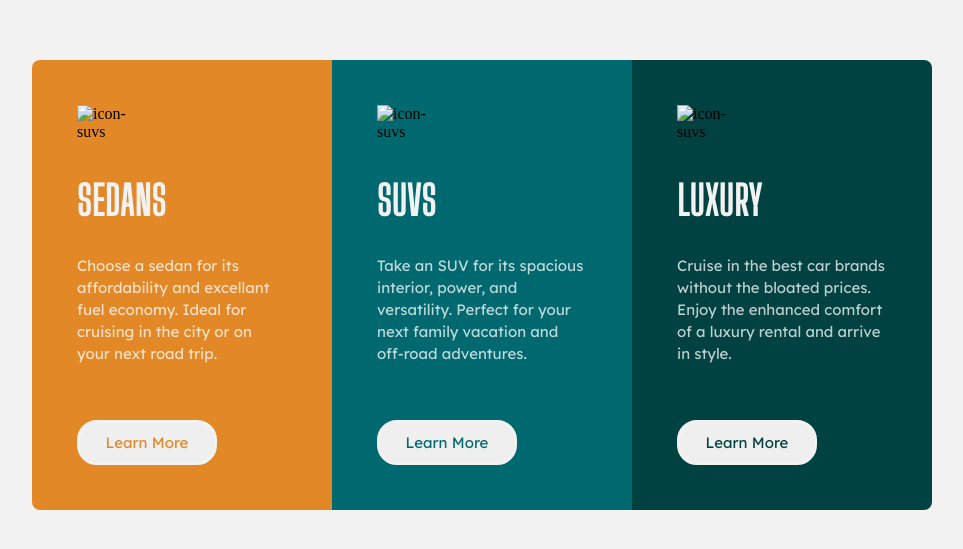
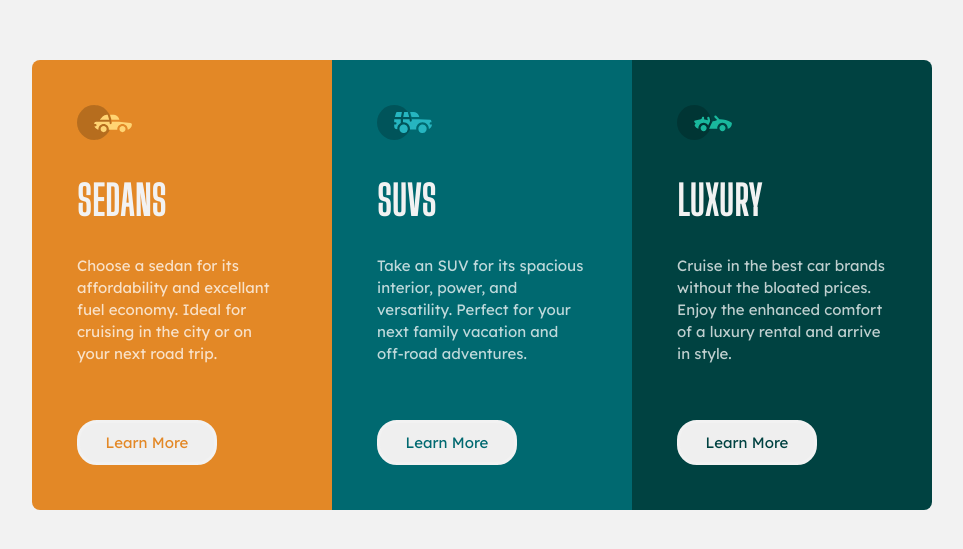
Before and after one commit to arminsayar/visit-card2, a plain HTML site: page index.html in a window 1280 px wide. Shown: the part 115-664 px from the top of the page, without its empty margins (158-1121 px from the left). Drawn offline with Linux system fonts and the light colour scheme.

Commit message:
Update index.html

```diff
--- a/index.html
+++ b/index.html
@@ -16,7 +16,7 @@
 <body>
     <div id="main-div">
         <div id="orange-div">
-            <img id="orange__img-svg" src="images/icon-sedans.svg" type="image/svg" alt="icon-suvs"></img>
+            <img id="orange__img-svg" src="icon-sedans.svg" type="image/svg" alt="icon-suvs"></img>
             <h1 id="orange__text-h1">SEDANS</h1>
             <p id="orange__text-p">Choose a sedan for its affordability and excellant fuel economy. Ideal
                 for cruising in the city or on your
@@ -24,14 +24,14 @@
             <button id="orange__text-button">Learn More</button>
         </div>
         <div id="cyan-div">
-            <img id="cyan__img-svg" src="images/icon-suvs.svg" type="image/svg" alt="icon-suvs"></img>
+            <img id="cyan__img-svg" src="icon-suvs.svg" type="image/svg" alt="icon-suvs"></img>
             <h1 id="cyan__text-h1">SUVS</h1>
             <p id="cyan__text-p">Take an SUV for its spacious interior, power, and versatility. Perfect for
                 your next family vacation and off-road adventures. </p>
             <button id="cyan__text-button">Learn More</button>
         </div>
         <div id="cyan-div2">
-            <img id="cyan2__img-svg" src="images/icon-luxury.svg" type="image/svg" alt="icon-suvs"></img>
+            <img id="cyan2__img-svg" src="icon-luxury.svg" type="image/svg" alt="icon-suvs"></img>
             <h1 id="cyan2__text-h1">LUXURY</h1>
             <p id="cyan2__text-p">Cruise in the best car brands without the bloated prices. Enjoy the
                 enhanced comfort of a luxury rental and arrive in style. </p>
```
